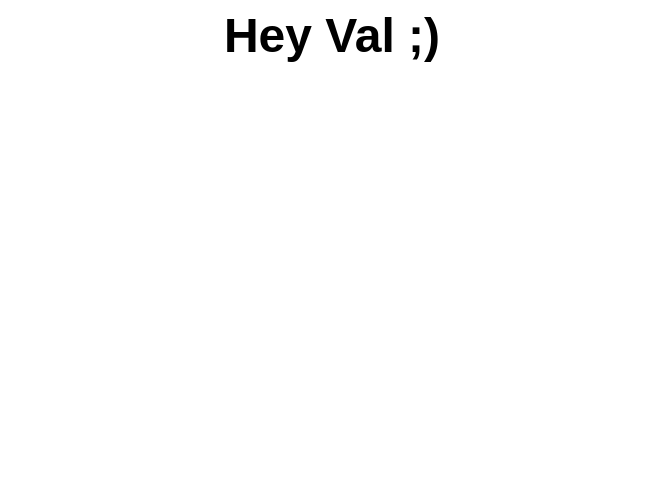
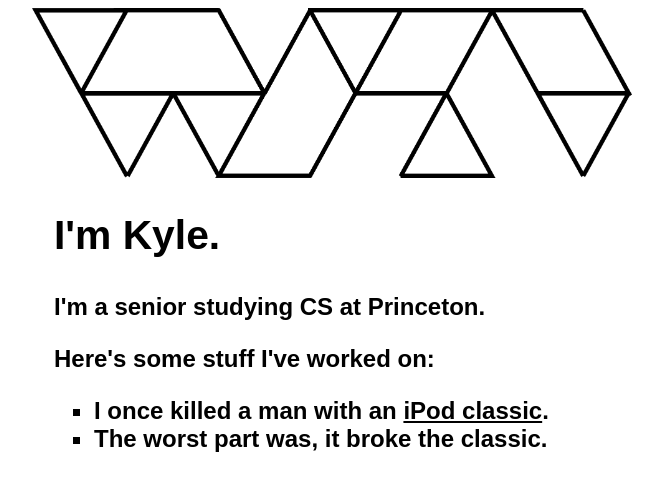
Before and after one commit to kdhillon/mygithubpage, a plain HTML site: page index.html in a window 1280 px wide. Shown: the whole page, without its empty margins (308-971 px from the left). Drawn offline with Linux system fonts and the light colour scheme.

Commit message:
Made it ok

```diff
--- a/index.html
+++ b/index.html
@@ -2,15 +2,50 @@
 
 	<head>
 		<title>Kyle Dhillon</title>
-		<font face="arial,serif" size=36>
+		<style>
+			h1 {
+				font-family: "Arial",serif;
+				font-size: 1.7em;
+			}
+			section {
+				width:556px;
+				font-family: "Arial",serif;
+				font-size: 1.5em;
+				font-weight: bold;
+				position: absolute;
+				left: 50%;
+				margin-right: -50%;
+				transform:translate(-50%);
+			}
+			ul {
+				list-style-type: square;
+			}
+
+			a {color:black}
+			a:link{text-decoration: underline; color:black}
+			a:visited {text-decoration: underline;}
+			a:hover {text-decoration: none;}
+
+		</style>
 	</head>
 
+	<center>
+	<div>
+		<img src="triblack.png" style="width:600px;height:170px;">
+	</div>
+	</center>
+	<section>
+	<h1>
+		I'm Kyle.
+	</h1>
+	<body>
+		I'm a senior studying CS at Princeton.<p>
+		Here's some stuff I've worked on:<p>
+		<ul>
+			<li>I once killed a man with an <a href="http://www.apple.com">iPod classic</a>.</li>
+			<li>The worst part was, it broke the classic.</li>
+		</ul>
+	</body>
+	</section>
 
-
-
-	<body>
-		<center>
-		<b>Hey Val ;)</b>
-		</center>
-	</body>
 </html>
```
Also changed, not shown: triblack.png (added).
